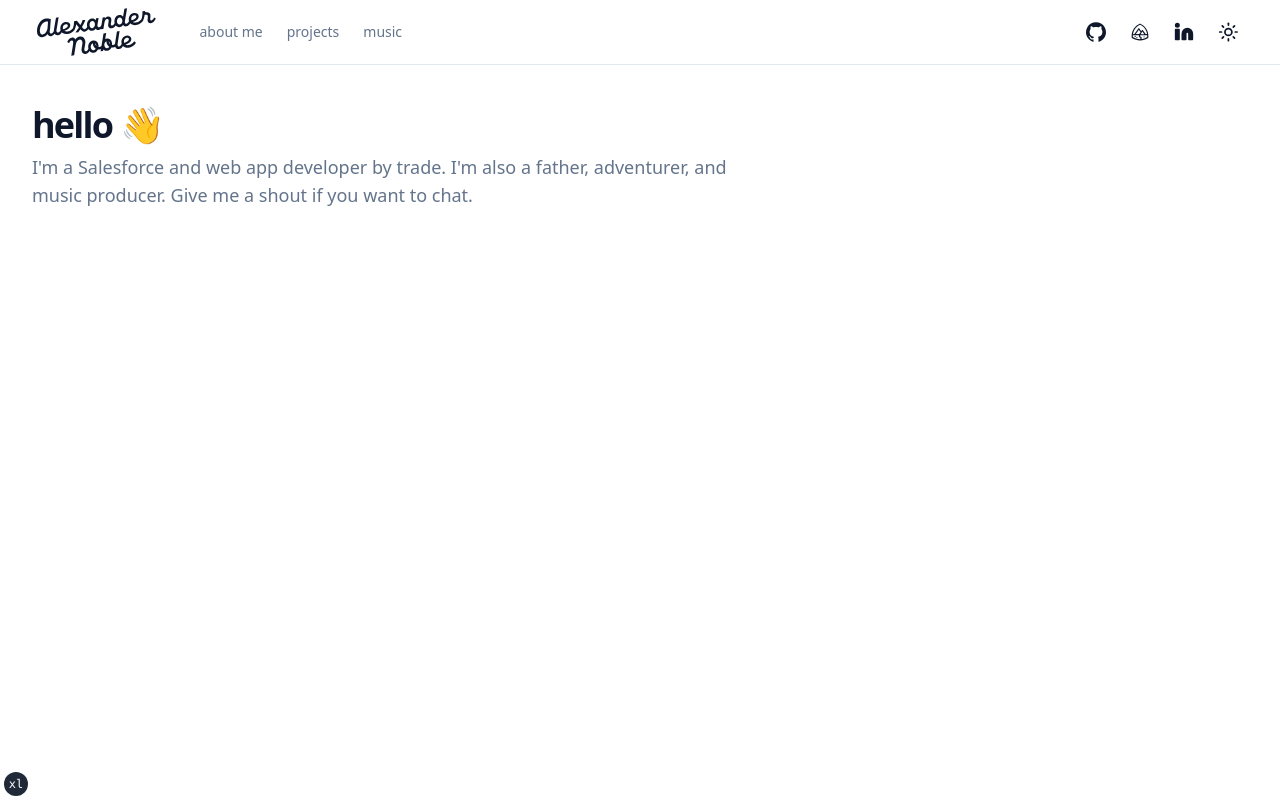
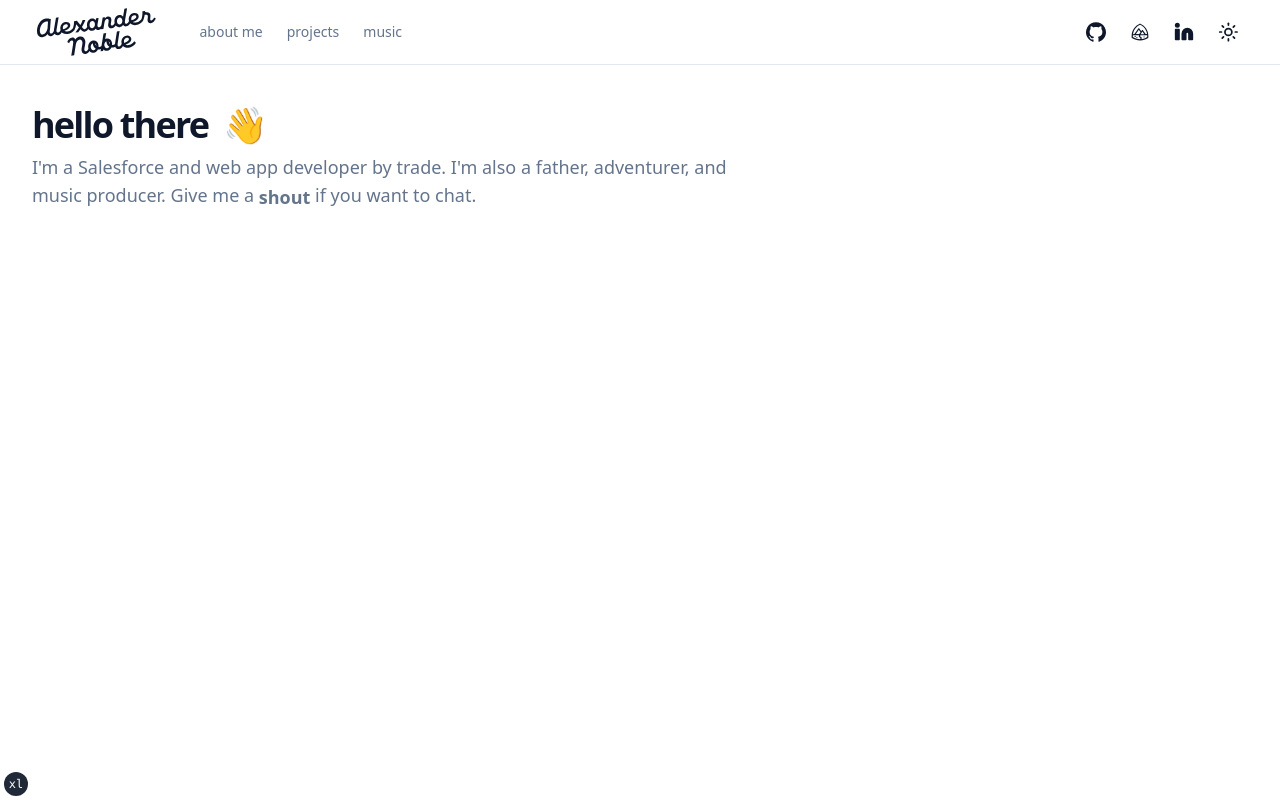
Before and after one commit to anoble2020/anoble2020.github.io, a Next.js app: page / in a window 1280 px wide. Built offline with nearby package versions, Linux system fonts and the light colour scheme.

Commit message:
more animations :)

```diff
--- a/app/page.tsx
+++ b/app/page.tsx
@@ -14,11 +14,30 @@ export default function IndexPage() {
     <section className="container grid items-center gap-6 pb-8 pt-6 md:py-10">
       <div className="flex max-w-[980px] flex-col items-start gap-2">
         <h1 className="text-3xl font-extrabold leading-tight tracking-tighter md:text-4xl">
-          hello 👋
+          hello there &nbsp;
+          <motion.span
+              animate={{ rotate: [0, 20, 0, -20, 0] }}
+              transition={{ duration: 1, repeat: Infinity, ease:"easeOut"}}
+              style={{ display: 'inline-block' }}
+            >
+              👋
+            </motion.span>
         </h1>
         <p className="max-w-[700px] text-lg text-muted-foreground">
-        I&apos;m a Salesforce and web app developer by trade. I&apos;m also a father, adventurer, and music producer. Give me a
-        <a href={`mailto: ${siteConfig.email}`}> shout</a> if you want to chat.
+        I&apos;m a Salesforce and web app developer by trade. I&apos;m also a father, adventurer, and music producer. Give me a{' '}
+        <motion.a href={`mailto: ${siteConfig.email}`}>
+        <motion.button
+          style={{
+            outline: 'none',
+            display: 'inline-block',
+            verticalAlign: 'middle'
+          }}
+          whileHover={{ scale: 1.1 }}
+          whileTap={{ scale: 0.9 }}
+        >
+          <b>shout</b>
+        </motion.button>
+        </motion.a>{' '}if you want to chat.
         </p>
       </div>
       <div className="flex gap-4">
```
